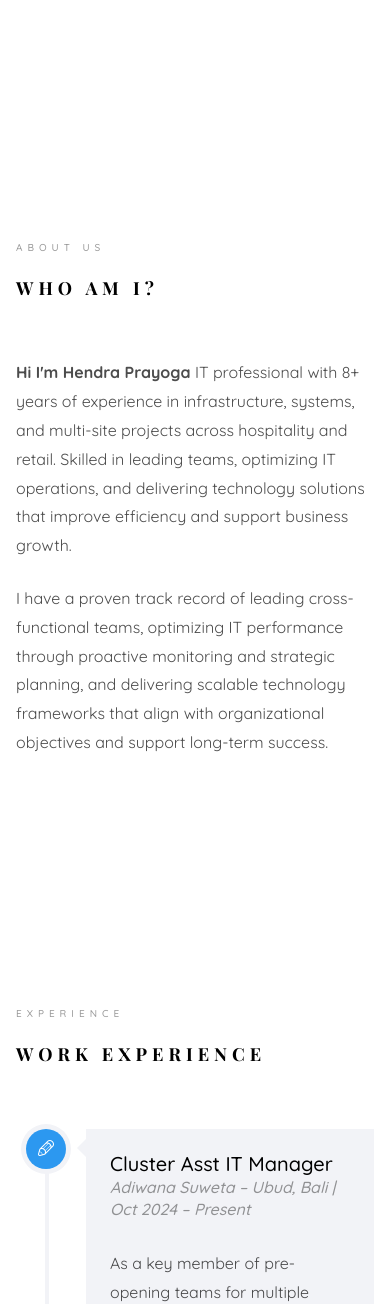
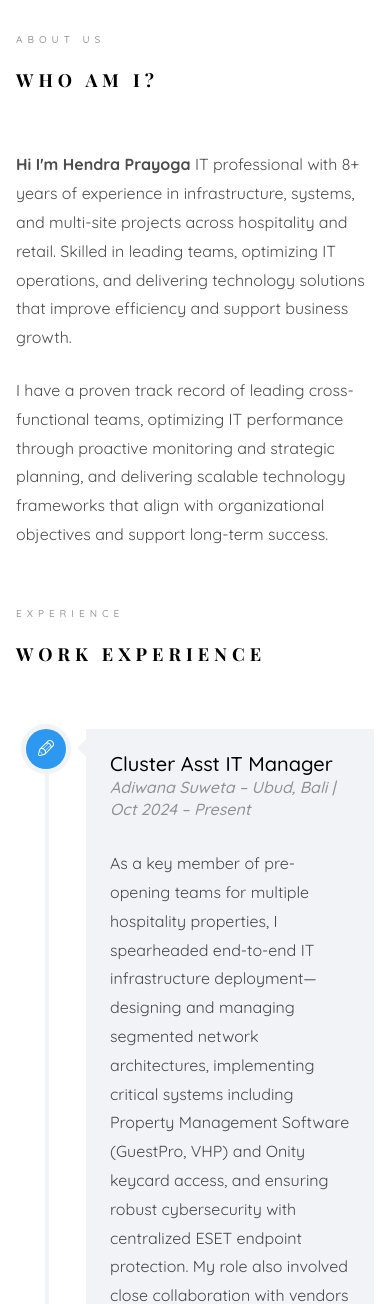
Before and after one commit to hendraprayoga64/imhendra.github.io, a PHP site: page / in a window 390 px wide. Shown: the part 845-2149 px from the top of the page. Run offline with PHP 8.4, Linux system fonts and the light colour scheme; some libraries are stand-ins or nearby versions; some web fonts are replaced.

Commit message:
update css

```diff
--- a/css/style.css
+++ b/css/style.css
@@ -235,7 +235,7 @@ figure {
   background: #fff url(../images/loader.gif) no-repeat center center;
   width: 100%;
   float: left;
-  margin-bottom: 10em;
+  margin-bottom: 1em;
   clear: both; }
   #colorlib-hero .flexslider {
     border: none;
@@ -394,8 +394,8 @@ body.offcanvas {
     .colorlib-about,
     .colorlib-services,
     .colorlib-contact {
-      padding-top: 5em;
-      padding-bottom: 8em; } }
+      padding-top: 1em;
+      padding-bottom: 0em; } }
 
 .author-img {
   background-size: cover;
```
